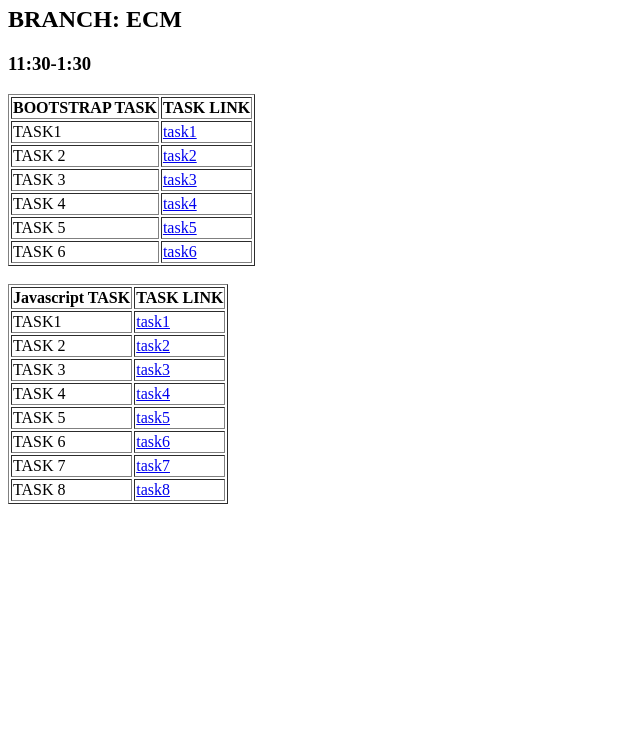
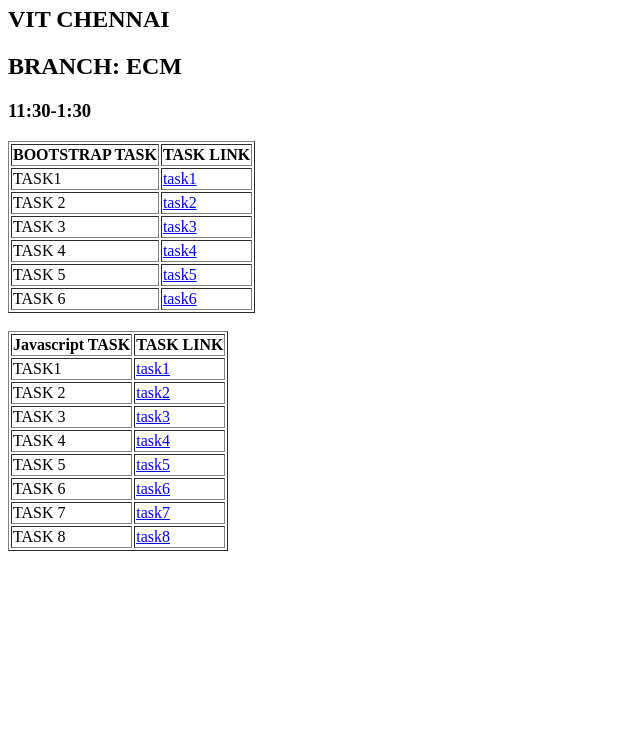
Before and after one commit to Kishore8935/Task-2, a plain HTML site: page index.html in a window 1280 px wide. Shown: the part 60-800 px from the top of the page, without its empty margins (0-640 px from the left). Drawn offline with Linux system fonts and the light colour scheme.

Commit message:
index.html

```diff
--- a/index.html
+++ b/index.html
@@ -1,4 +1,5 @@
 <h1>K S K KISHORE</h1>
+<h2>VIT CHENNAI</h2>
 <h2>BRANCH: ECM</h2>
 <h3>11:30-1:30</h3>
 
```
